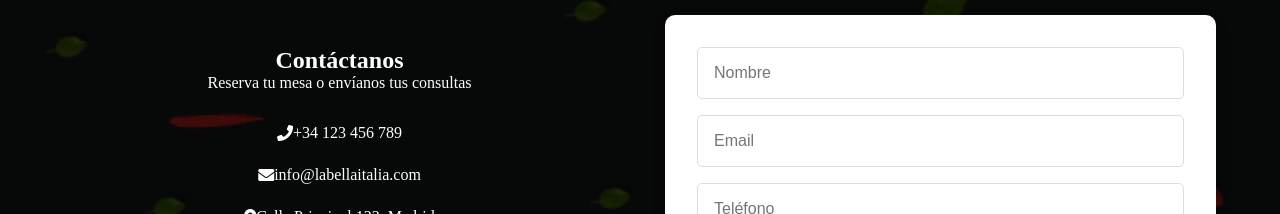
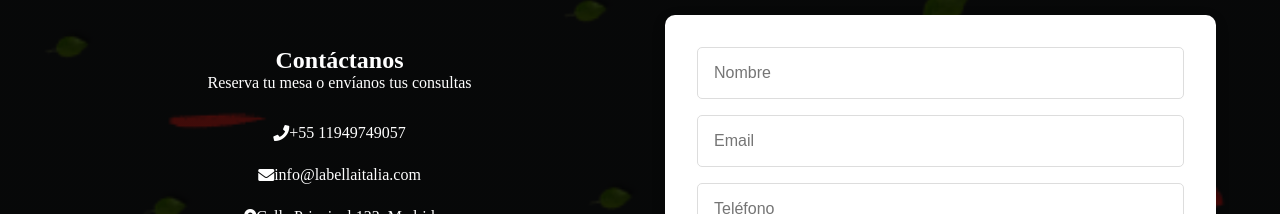
Before and after one commit to kliuverTsk/pizeria, a React (Vite) app: page / in a window 1280 px wide. Shown: the part 2660-2874 px from the top of the page. Built offline with nearby package versions, Linux system fonts and the light colour scheme.

Commit message:
Restaurada versión funcional con WhatsApp

```diff
--- a/src/components/Contact.jsx
+++ b/src/components/Contact.jsx
@@ -39,7 +39,7 @@ Mensaje: ${formData.mensaje}`;
           <p>Reserva tu mesa o envíanos tus consultas</p>
           <div className="info-item">
             <i className="fas fa-phone"></i>
-            <p>+34 123 456 789</p>
+            <p>+55 11949749057</p>
           </div>
           <div className="info-item">
             <i className="fas fa-envelope"></i>
```
Also changed, not shown: 1 other file (tests, documents, lock files or other folders).
